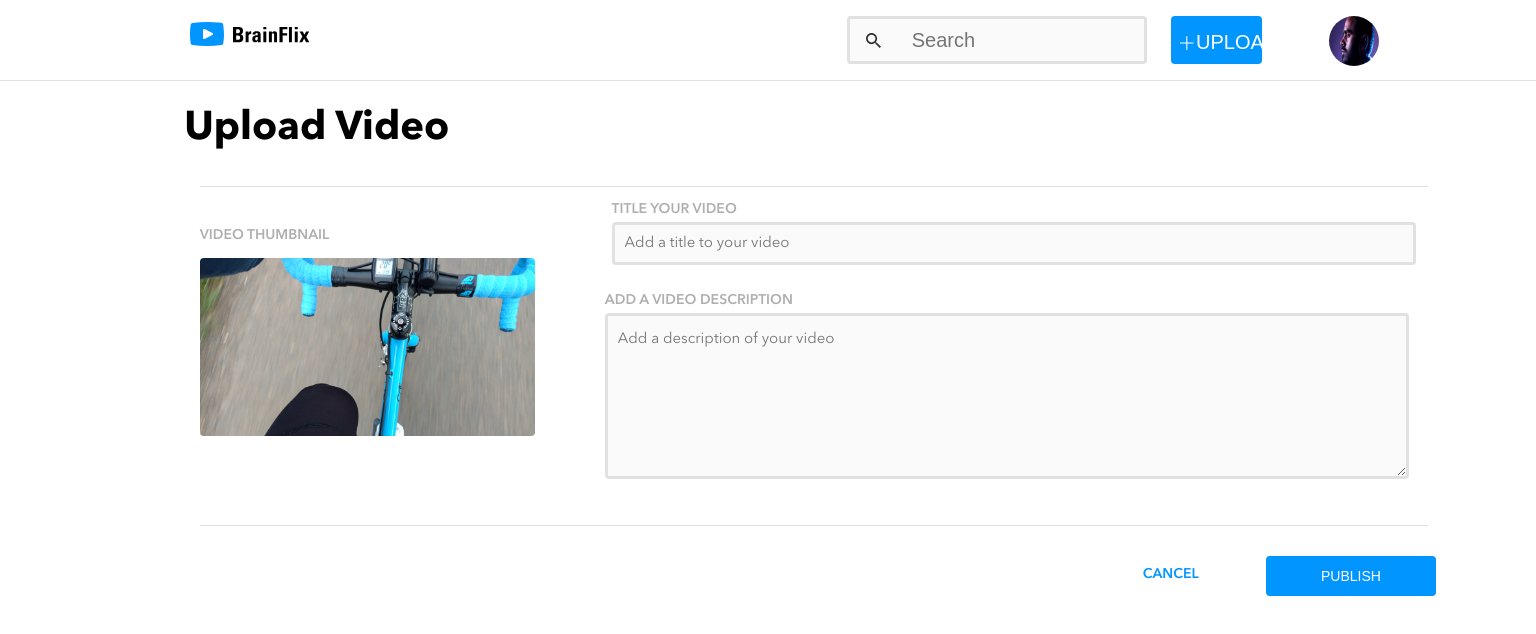
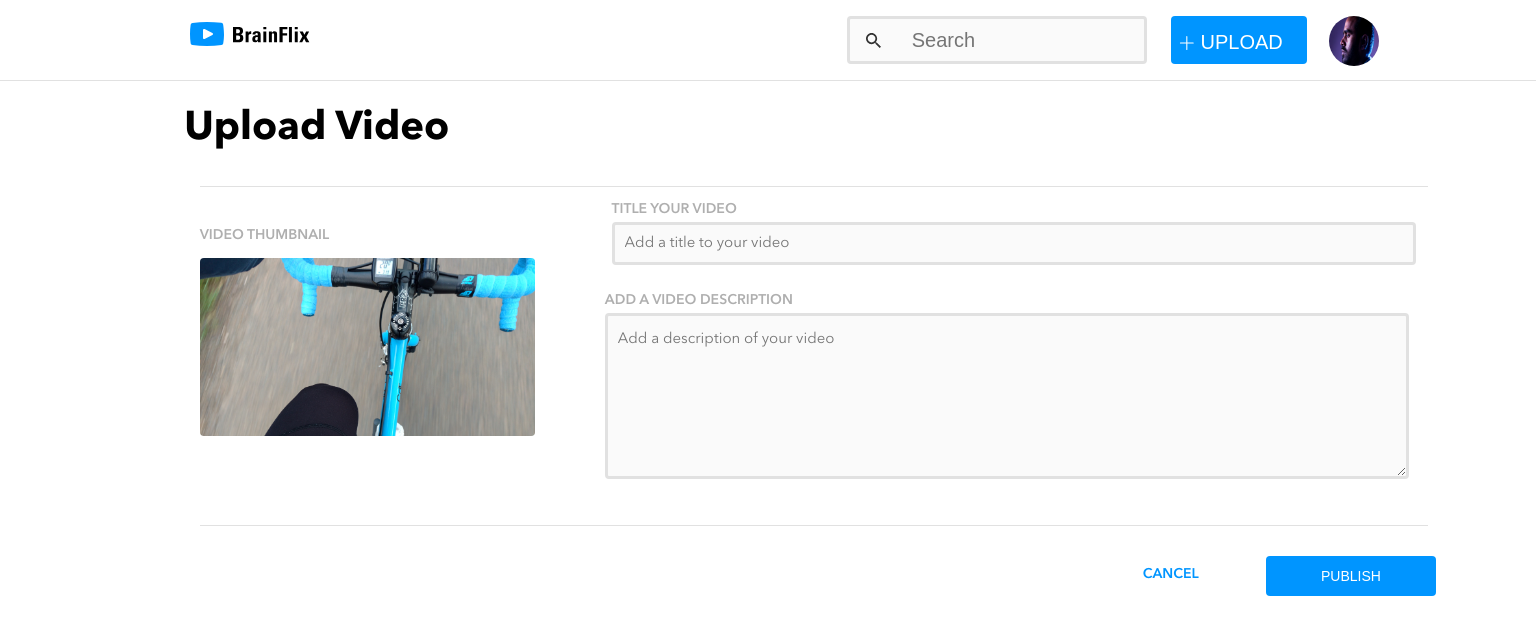
Before and after one commit to ivynnivana/ivy-mageto-brainflix, a React (Create React App) app in the folder sprint-2/: page /upload in a window 1536 px wide. Shown: the top 634 px of the page. Built offline with nearby package versions, Linux system fonts and the light colour scheme.

Commit message:
made changes to upload button in query 1440

```diff
--- a/sprint-2/src/styles/main.css
+++ b/sprint-2/src/styles/main.css
@@ -334,7 +334,7 @@ body {
     margin-right: 24px;
   }
   .header-button {
-    width: 60%;
+    width: 90%;
     height: 48px;
     font-size: 20px;
     padding-bottom: 25px;
--- a/sprint-2/src/styles/partials/_header.scss
+++ b/sprint-2/src/styles/partials/_header.scss
@@ -124,7 +124,7 @@
       margin-right: 24px;
     }
     &-button {
-      width: 60%;
+      width: 90%;
       height: 48px;
       font-size: 20px;
       padding-bottom: 25px;
```
